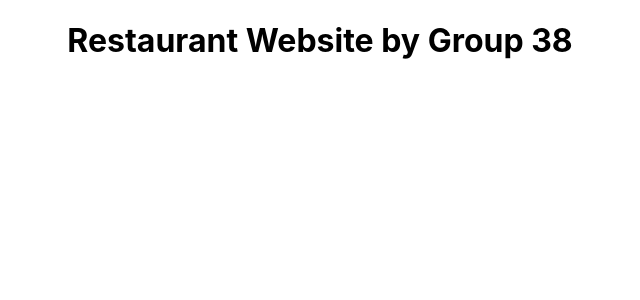
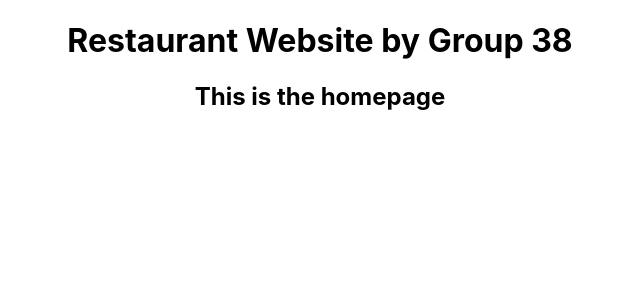
Before and after one commit to Aphatheology/SH_Restaurant_Website, a React (Create React App) app: page / in a window 1280 px wide. Shown: the top 300 px of the page, without its empty margins (320-960 px from the left). Built offline with nearby package versions, Linux system fonts and the light colour scheme.

Commit message:
Setting up Homepage

```diff
--- a/src/App.js
+++ b/src/App.js
@@ -1,9 +1,11 @@
 import './App.css';
+import Homepage from './components/Homepage/Homepage';
 
 function App() {
   return (
     <div className="App">
       <h1>Restaurant Website by Group 38</h1>
+      <Homepage />
     </div>
   );
 }
--- /dev/null
+++ b/src/components/Homepage/Homepage.js
@@ -0,0 +1,11 @@
+import React from 'react'
+
+function Homepage() {
+  return (
+    <div>
+        <h2>This is the homepage</h2>
+    </div>
+  )
+}
+
+export default Homepage
```
